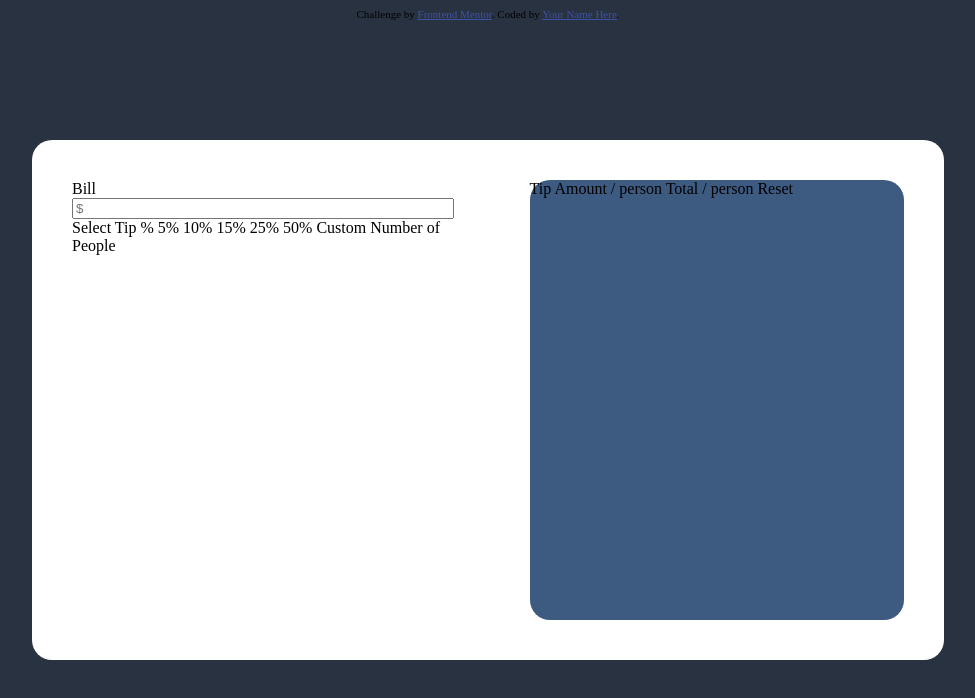
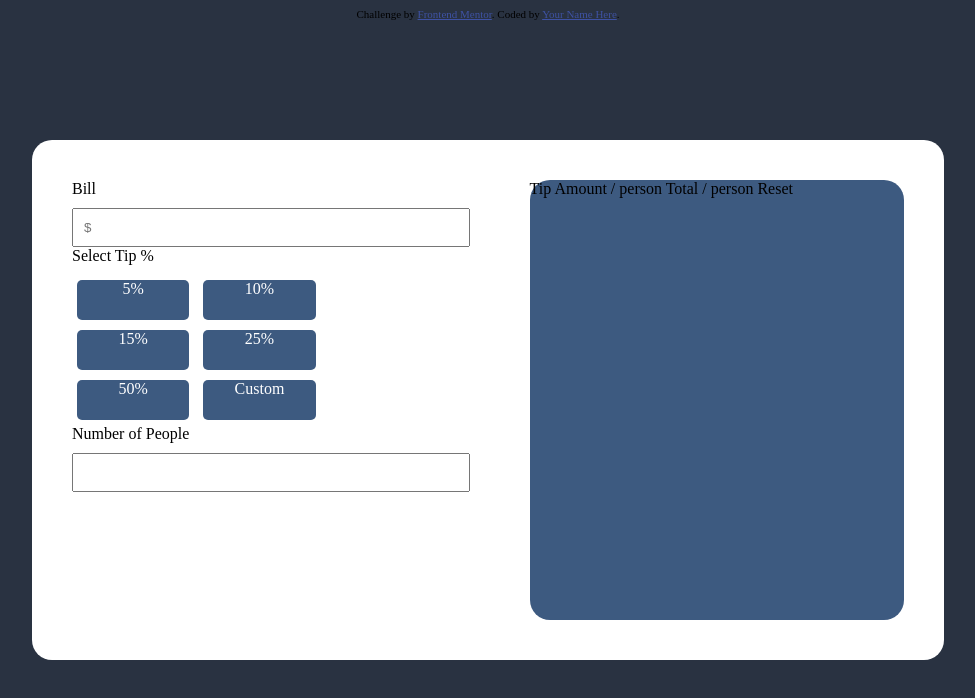
Before and after one commit to bruceabrigo/TipCalculator, a plain HTML site: page index.html in a window 1280 px wide. Shown: the whole page, without its empty margins (152-1127 px from the left). Drawn offline with Linux system fonts and the light colour scheme.

Commit message:
Added and styled buttons, onclick is not functional

```diff
--- a/index.html
+++ b/index.html
@@ -17,20 +17,25 @@
 <body>
     <div class="card">
         <div class="left">
-            Bill
-            <div id="bill">
+            <div class="box">
+                Bill
                 <input type="text" placeholder="$" class="input-field" >
             </div>
-
-            Select Tip %
-            5%
-            10%
-            15%
-            25%
-            50%
-            Custom
-
-            Number of People
+            <div class="box">
+                Select Tip %
+                <div class="btns-field">
+                    <div class="btn">5%</div>
+                    <div class="btn">10%</div>
+                    <div class="btn">15%</div>
+                    <div class="btn">25%</div>
+                    <div class="btn">50%</div>
+                    <div class="btn">Custom</div>
+                </div>
+            </div>
+            <div class="box">
+                Number of People
+                <input type="text" placeholder="" class="input-field" >
+            </div>
         </div>
         <div class="right">
             Tip Amount
--- a/style.css
+++ b/style.css
@@ -13,6 +13,9 @@ body {
     padding: 40px;
 }
 .left {
+    display: flex;
+    justify-content: space-between;
+    flex-direction: column;
     width: 45%;
     float: left;
 }
@@ -25,4 +28,28 @@ body {
 }
 .input-field {
     width: 100%;
+    padding: 10px;
+    margin-top: 10px;
 }
+.btns-field {
+    align-items: center;
+    margin-top: 10px;
+}
+.btn {
+    display: inline-block;
+    background-color: #3d5a80;
+    width: 30%;
+    margin: 5px;
+    border-radius: 5px;
+    height: 40px;
+    text-align: center;
+    color: white;
+    cursor: pointer;
+}
+.btn:hover {
+    color: #3d5a80;
+    background-color: #98c1d9;
+}
+.box {
+    height: 30%;
+}
```
